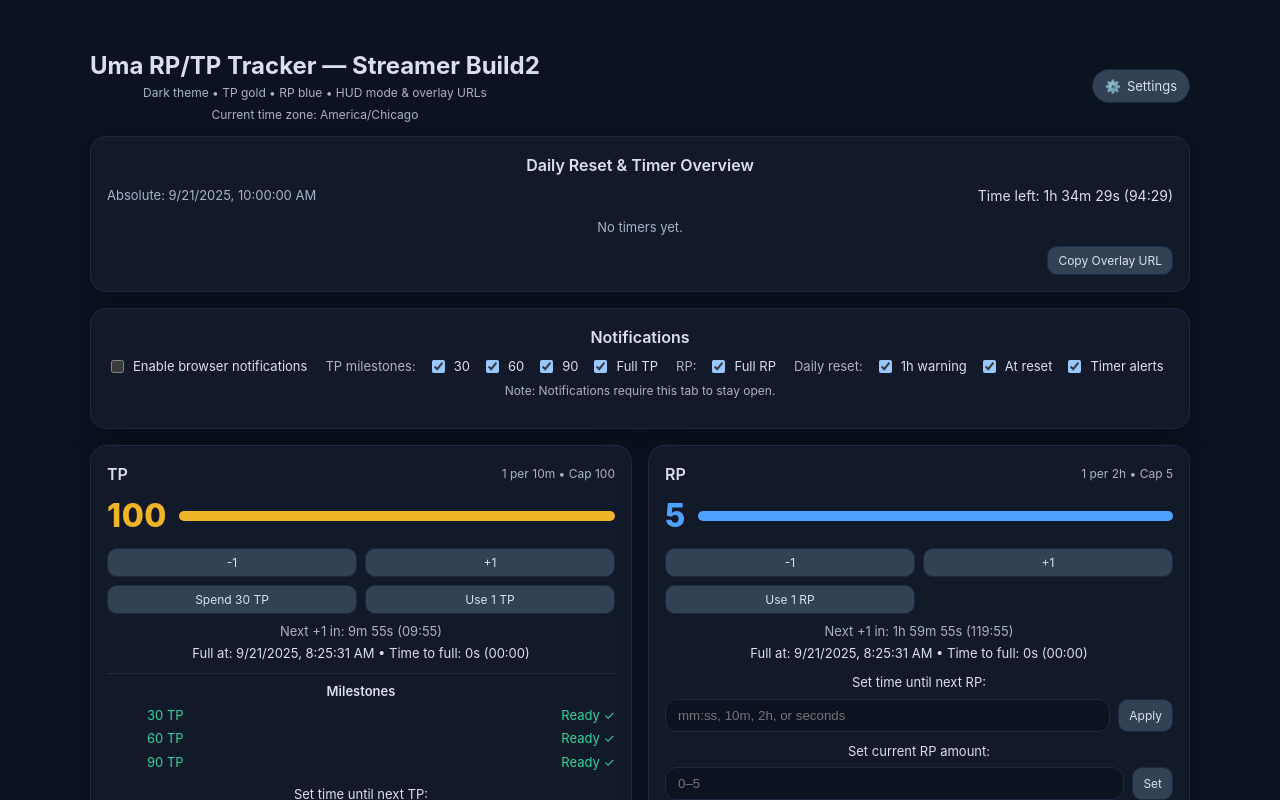
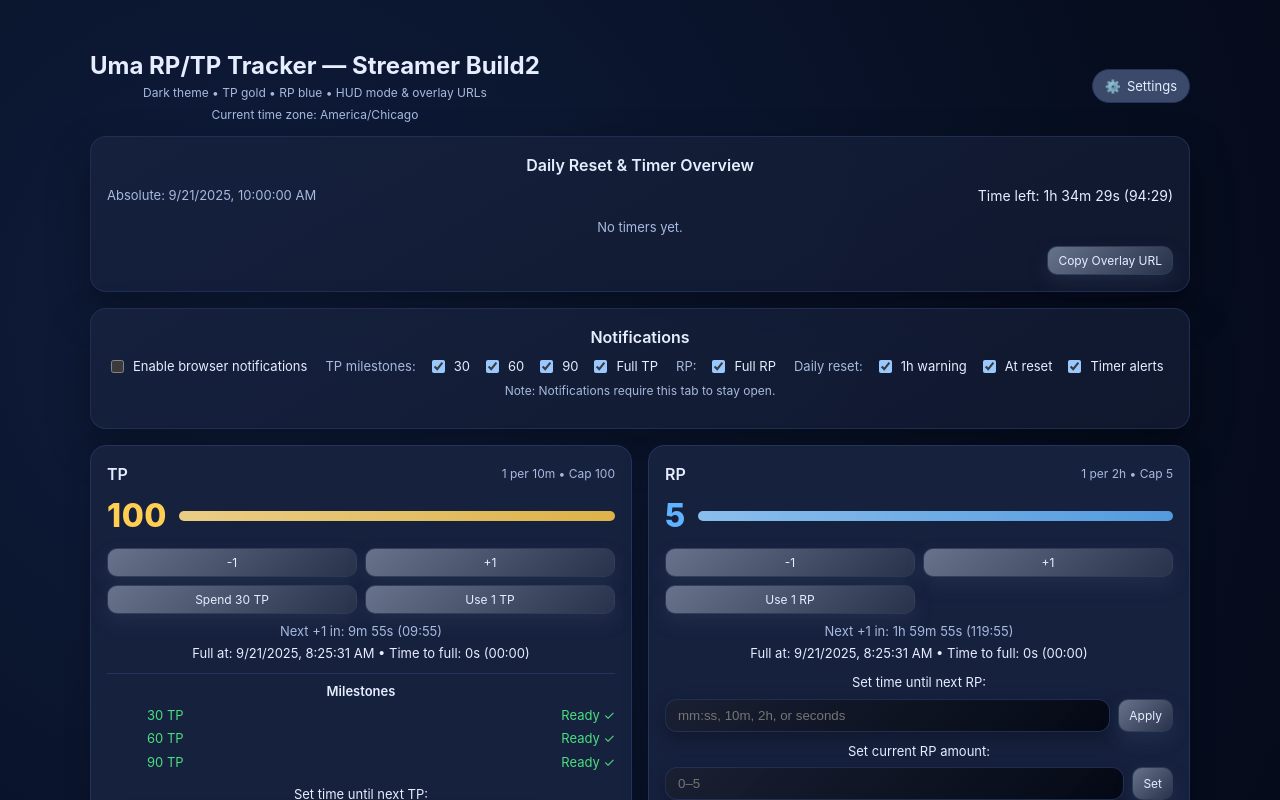
Before and after one commit to TwilightLilyy/Umamasume-Tracker, a React (Vite) app: page / in a window 1280 px wide. Shown: the top 800 px of the page. Built offline with nearby package versions, Linux system fonts and the light colour scheme.

Commit message:
Refresh timer overview visuals

```diff
--- a/src/App.tsx
+++ b/src/App.tsx
@@ -15,16 +15,16 @@ function ensureTimeZone(value: string) {
   return isValidTimeZone(value) ? value : DEFAULT_TZ;
 }
 const COLOR = {
-  bg: "#0b1220",
-  card: "#121a2a",
-  border: "#1d2a44",
-  text: "#d8e0f0",
-  subtle: "#a8b3c7",
-  tp: "#f0b428",
-  rp: "#4ea1ff",
-  good: "#36d399",
-  danger: "#ef4444",
-  slate700: "#334155",
+  bg: "#060d1f",
+  card: "#16213e",
+  border: "#25335d",
+  text: "#e6edff",
+  subtle: "#a7b9de",
+  tp: "#ffce52",
+  rp: "#5fb3ff",
+  good: "#4ade80",
+  danger: "#ff6b6b",
+  slate700: "#3b4a6b",
 };
 
 const TIMER_COLORS = [
@@ -51,6 +51,42 @@ function sanitizeTimerColor(color: string | undefined, index: number) {
 }
 
 const clamp = (v: number, min: number, max: number) => Math.max(min, Math.min(max, v));
+
+function hexToRgb(hex: string) {
+  const normalized = hex.trim().replace(/^#/, "");
+  if (normalized.length !== 3 && normalized.length !== 6) return null;
+  const expand = normalized.length === 3 ? normalized.split("").map((c) => c + c).join("") : normalized;
+  const num = Number.parseInt(expand, 16);
+  if (Number.isNaN(num)) return null;
+  return {
+    r: (num >> 16) & 0xff,
+    g: (num >> 8) & 0xff,
+    b: num & 0xff,
+  };
+}
+
+function rgbToHex(r: number, g: number, b: number) {
+  const toHex = (value: number) => clamp(Math.round(value), 0, 255).toString(16).padStart(2, "0");
+  return `#${toHex(r)}${toHex(g)}${toHex(b)}`;
+}
+
+function mixColor(color: string, target: string, amount: number) {
+  const base = hexToRgb(color);
+  const other = hexToRgb(target);
+  if (!base || !other) return color;
+  const ratio = clamp(amount, 0, 1);
+  const r = base.r + (other.r - base.r) * ratio;
+  const g = base.g + (other.g - base.g) * ratio;
+  const b = base.b + (other.b - base.b) * ratio;
+  return rgbToHex(r, g, b);
+}
+
+function withAlpha(hex: string, alpha: number) {
+  const rgb = hexToRgb(hex);
+  if (!rgb) return hex;
+  const a = clamp(alpha, 0, 1);
+  return `rgba(${rgb.r}, ${rgb.g}, ${rgb.b}, ${a})`;
+}
 const now = () => Date.now();
 
 export function formatDHMS(ms: number) {
@@ -411,11 +447,14 @@ function Card({ title, children }: CardProps) {
   return (
     <div
       style={{
-        background: COLOR.card,
-        border: `1px solid ${COLOR.border}`,
+        background: `linear-gradient(150deg, ${withAlpha(COLOR.card, 0.95)} 0%, ${withAlpha(
+          mixColor(COLOR.card, "#000000", 0.25),
+          0.95
+        )} 100%)`,
+        border: `1px solid ${withAlpha(COLOR.border, 0.8)}`,
         borderRadius: 16,
         padding: 16,
-        boxShadow: "0 6px 24px rgba(0,0,0,.25)",
+        boxShadow: `0 18px 40px ${withAlpha("#000000", 0.35)}`,
         marginBottom: 16,
       }}
     >
@@ -474,17 +513,30 @@ interface ProgressBarProps {
 
 function ProgressBar({ value, max, color }: ProgressBarProps) {
   const pct = Math.round((value / max) * 100);
+  const track = withAlpha(mixColor(color, COLOR.bg, 0.7), 0.4);
+  const fill = `linear-gradient(90deg, ${withAlpha(mixColor(color, "#ffffff", 0.35), 0.9)} 0%, ${withAlpha(
+    mixColor(color, "#000000", 0.1),
+    0.95
+  )} 100%)`;
   return (
     <div
       style={{
         width: "100%",
         height: 10,
-        background: COLOR.border,
+        background: track,
         borderRadius: 999,
         overflow: "hidden",
+        boxShadow: `inset 0 0 8px ${withAlpha("#000000", 0.35)}`,
       }}
     >
-      <div style={{ width: `${pct}%`, height: "100%", background: color }} />
+      <div
+        style={{
+          width: `${pct}%`,
+          height: "100%",
+          background: fill,
+          transition: "width 0.3s ease",
+        }}
+      />
     </div>
   );
 }
@@ -496,16 +548,23 @@ interface SmallBtnProps {
 }
 
 function SmallBtn({ onClick, children, danger }: SmallBtnProps) {
+  const base = danger ? COLOR.danger : COLOR.slate700;
+  const highlight = mixColor(base, "#ffffff", danger ? 0.35 : 0.25);
+  const shadow = mixColor(base, "#000000", 0.3);
   return (
     <button
+      type="button"
       onClick={onClick}
       style={{
         padding: "6px 10px",
         fontSize: 12,
         borderRadius: 10,
-        background: danger ? COLOR.danger : COLOR.slate700,
+        background: `linear-gradient(135deg, ${withAlpha(highlight, 0.95)} 0%, ${withAlpha(shadow, 0.95)} 100%)`,
         color: COLOR.text,
-        border: `1px solid ${COLOR.border}`,
+        border: `1px solid ${withAlpha(mixColor(base, "#000000", 0.2), 0.9)}`,
+        boxShadow: `0 8px 18px ${withAlpha(base, 0.28)}`,
+        cursor: "pointer",
+        transition: "transform 0.15s ease, box-shadow 0.15s ease",
       }}
     >
       {children}
@@ -530,10 +589,14 @@ function Input({ value, onChange, placeholder, type = "text" }: InputProps) {
       style={{
         padding: "8px 12px",
         borderRadius: 12,
-        background: COLOR.bg,
+        background: `linear-gradient(135deg, ${withAlpha(mixColor(COLOR.bg, "#ffffff", 0.08), 0.9)} 0%, ${withAlpha(
+          mixColor(COLOR.bg, "#000000", 0.4),
+          0.95
+        )} 100%)`,
         color: COLOR.text,
-        border: `1px solid ${COLOR.border}`,
+        border: `1px solid ${withAlpha(COLOR.border, 0.85)}`,
         width: "100%",
+        boxShadow: `0 6px 18px ${withAlpha("#000000", 0.3)}`,
       }}
     />
   );
@@ -910,6 +973,11 @@ function TimerRow({ t, meta, onAddMinutes, onPause, onReset, onDelete, onCopy, o
     ? "Ready"
     : `${formatDHMS(remaining)} (${formatMMSS(remaining)})`;
   const colorValue = t.color ?? meta.colorResolved;
+  const track = withAlpha(mixColor(meta.colorResolved, COLOR.bg, 0.6), 0.35);
+  const fill = `linear-gradient(135deg, ${withAlpha(mixColor(meta.colorResolved, "#ffffff", 0.35), 0.95)} 0%, ${withAlpha(
+    mixColor(meta.colorResolved, "#000000", 0.2),
+    0.95
+  )} 100%)`;
   return (
     <div style={cardRowStyle(meta.colorResolved)}>
       <div style={{ flex: 1, minWidth: 0 }}>
@@ -920,8 +988,8 @@ function TimerRow({ t, meta, onAddMinutes, onPause, onReset, onDelete, onCopy, o
               height: 20,
               borderRadius: "50%",
               background: colorValue,
-              border: `1px solid ${COLOR.border}`,
-              boxShadow: "0 0 6px rgba(0,0,0,0.45)",
+              border: `1px solid ${withAlpha(mixColor(meta.colorResolved, "#000000", 0.25), 0.9)}`,
+              boxShadow: `0 0 10px ${withAlpha(meta.colorResolved, 0.65)}`,
               cursor: "pointer",
               position: "relative",
               flexShrink: 0,
@@ -942,23 +1010,24 @@ function TimerRow({ t, meta, onAddMinutes, onPause, onReset, onDelete, onCopy, o
           </label>
           <div>
             <div style={{ fontWeight: 600, wordBreak: "break-word" }}>{t.label || "Timer"}</div>
-            <div style={{ fontSize: 13, color: COLOR.subtle }}>Remaining</div>
-            <div style={{ fontSize: 14 }}>{statusLabel}</div>
+            <div style={{ fontSize: 13, color: withAlpha(meta.colorResolved, 0.7) }}>Remaining</div>
+            <div style={{ fontSize: 14, color: COLOR.text }}>{statusLabel}</div>
           </div>
         </div>
         <div
           style={{
             marginTop: 10,
             height: 6,
-            background: COLOR.border,
+            background: track,
             borderRadius: 999,
             overflow: "hidden",
+            boxShadow: `inset 0 0 6px ${withAlpha("#000000", 0.3)}`,
           }}
         >
           <div
             style={{
               width: `${meta.progress * 100}%`,
-              background: meta.colorResolved,
+              background: fill,
               height: "100%",
               transition: "width 0.3s ease",
             }}
@@ -1013,14 +1082,20 @@ function TimerOverviewList({ timers, absTimers, timeZone }: TimerOverviewListPro
               : t.remainingMs <= 0
               ? "Ready"
               : `${formatDHMS(t.remainingMs)} (${formatMMSS(t.remainingMs)})`;
+            const accent = t.colorResolved;
+            const gradient = `linear-gradient(140deg, ${withAlpha(mixColor(accent, "#ffffff", 0.35), 0.9)} 0%, ${withAlpha(
+              mixColor(accent, "#000000", 0.4),
+              0.95
+            )} 100%)`;
             return (
               <div
                 key={t.id}
                 style={{
-                  background: COLOR.bg,
-                  border: `1px solid ${COLOR.border}`,
+                  background: gradient,
+                  border: `1px solid ${withAlpha(mixColor(accent, "#000000", 0.25), 0.85)}`,
                   borderRadius: 12,
-                  padding: 10,
+                  padding: 12,
+                  boxShadow: `0 10px 24px ${withAlpha(accent, 0.28)}`,
                 }}
               >
                 <div
@@ -1038,27 +1113,31 @@ function TimerOverviewList({ timers, absTimers, timeZone }: TimerOverviewListPro
                         height: 10,
                         borderRadius: "50%",
                         background: t.colorResolved,
-                        border: `1px solid ${COLOR.border}`,
-                        boxShadow: "0 0 4px rgba(0,0,0,0.45)",
+                        border: `1px solid ${withAlpha(mixColor(accent, "#000000", 0.3), 0.85)}`,
+                        boxShadow: `0 0 8px ${withAlpha(accent, 0.6)}`,
                       }}
                     />
                     <span style={{ wordBreak: "break-word" }}>{label}</span>
                   </span>
-                  <span style={{ color: COLOR.subtle, fontSize: 12 }}>{status}</span>
+                  <span style={{ color: withAlpha(accent, 0.75), fontSize: 12 }}>{status}</span>
                 </div>
                 <div
                   style={{
                     marginTop: 6,
                     height: 4,
-                    background: COLOR.border,
+                    background: withAlpha(mixColor(accent, COLOR.bg, 0.6), 0.35),
                     borderRadius: 999,
                     overflow: "hidden",
+                    boxShadow: `inset 0 0 4px ${withAlpha("#000000", 0.35)}`,
                   }}
                 >
                   <div
                     style={{
                       width: `${t.progress * 100}%`,
-                      background: t.colorResolved,
+                      background: `linear-gradient(135deg, ${withAlpha(mixColor(accent, "#ffffff", 0.3), 0.9)} 0%, ${withAlpha(
+                        mixColor(accent, "#000000", 0.2),
+                        0.95
+                      )} 100%)`,
                       height: "100%",
                       transition: "width 0.3s ease",
                     }}
@@ -1073,16 +1152,23 @@ function TimerOverviewList({ timers, absTimers, timeZone }: TimerOverviewListPro
       {sortedAbs.length > 0 && (
         <div style={{ display: "flex", flexDirection: "column", gap: 8 }}>
           <div style={{ fontSize: 13, color: COLOR.subtle }}>Exact date/time timers</div>
-          {sortedAbs.map((a) => {
+          {sortedAbs.map((a, index) => {
             const rem = Math.max(0, a.ts - nowMs);
+            const palette = [COLOR.rp, COLOR.tp, COLOR.good];
+            const accent = palette[index % palette.length];
+            const gradient = `linear-gradient(140deg, ${withAlpha(mixColor(accent, "#ffffff", 0.3), 0.9)} 0%, ${withAlpha(
+              mixColor(accent, "#000000", 0.35),
+              0.95
+            )} 100%)`;
             return (
               <div
                 key={a.id}
                 style={{
-                  background: COLOR.bg,
-                  border: `1px solid ${COLOR.border}`,
+                  background: gradient,
+                  border: `1px solid ${withAlpha(mixColor(accent, "#000000", 0.25), 0.85)}`,
                   borderRadius: 12,
-                  padding: 10,
+                  padding: 12,
+                  boxShadow: `0 12px 26px ${withAlpha(accent, 0.25)}`,
                 }}
               >
                 <div
@@ -1096,11 +1182,11 @@ function TimerOverviewList({ timers, absTimers, timeZone }: TimerOverviewListPro
                   <span style={{ fontWeight: 600, wordBreak: "break-word" }}>
                     {a.label || "Timer"}
                   </span>
-                  <span style={{ color: COLOR.subtle, fontSize: 12 }}>
+                  <span style={{ color: withAlpha(accent, 0.8), fontSize: 12 }}>
                     {new Date(a.ts).toLocaleString(undefined, { timeZone: zone })}
                   </span>
                 </div>
-                <div style={{ marginTop: 6, fontSize: 12, color: COLOR.subtle }}>
+                <div style={{ marginTop: 6, fontSize: 12, color: withAlpha(accent, 0.75) }}>
                   Time left: {formatDHMS(rem)} ({formatMMSS(rem)})
                 </div>
               </div>
@@ -1113,17 +1199,22 @@ function TimerOverviewList({ timers, absTimers, timeZone }: TimerOverviewListPro
 }
 
 function cardRowStyle(accent?: string): React.CSSProperties {
+  const base = accent ?? COLOR.slate700;
+  const gradStart = withAlpha(mixColor(base, "#ffffff", accent ? 0.3 : 0.2), 0.95);
+  const gradEnd = withAlpha(mixColor(base, "#000000", accent ? 0.35 : 0.45), 0.95);
+  const borderColor = withAlpha(mixColor(base, "#000000", 0.25), 0.85);
   return {
-    background: COLOR.card,
-    border: `1px solid ${COLOR.border}`,
-    borderRadius: 14,
+    background: `linear-gradient(140deg, ${gradStart} 0%, ${gradEnd} 100%)`,
+    border: `1px solid ${borderColor}`,
+    borderRadius: 16,
     padding: 12,
     display: "flex",
     alignItems: "center",
     justifyContent: "space-between",
     gap: 12,
-    borderLeft: accent ? `4px solid ${accent}` : undefined,
+    borderLeft: accent ? `4px solid ${mixColor(accent, "#ffffff", 0.25)}` : undefined,
     paddingLeft: accent ? 16 : 12,
+    boxShadow: `0 12px 28px ${withAlpha(base, 0.28)}`,
   };
 }
 
@@ -1720,7 +1811,12 @@ export default function UmaResourceTracker() {
   }
 
   useEffect(() => {
-    document.body.style.background = COLOR.bg;
+    const bgGradient = `radial-gradient(circle at 20% 20%, ${mixColor(COLOR.bg, "#1f3b73", 0.35)} 0%, ${COLOR.bg} 55%, ${mixColor(
+      COLOR.bg,
+      "#000000",
+      0.45
+    )} 100%)`;
+    document.body.style.background = bgGradient;
     document.body.style.color = COLOR.text;
   }, []);
 
```
